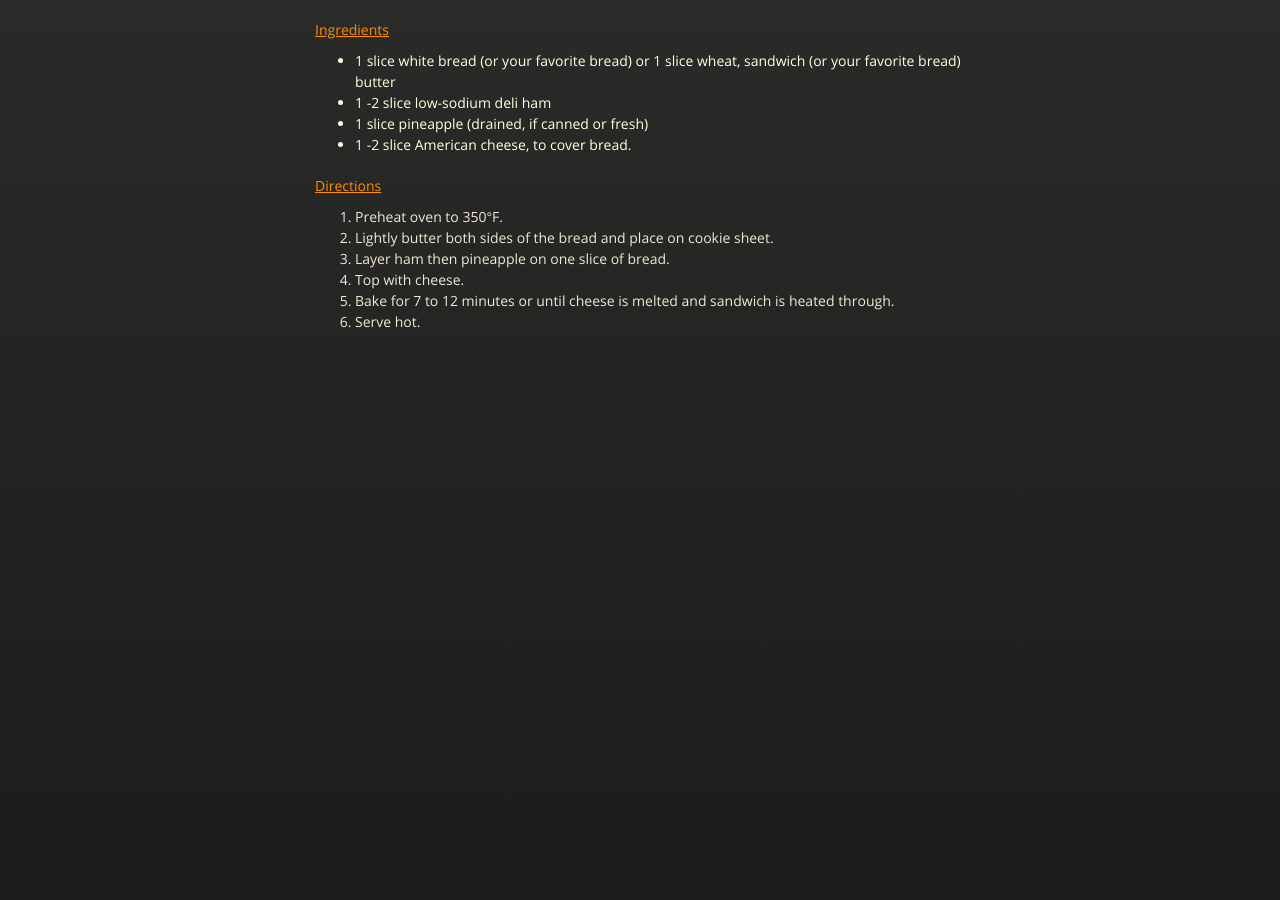
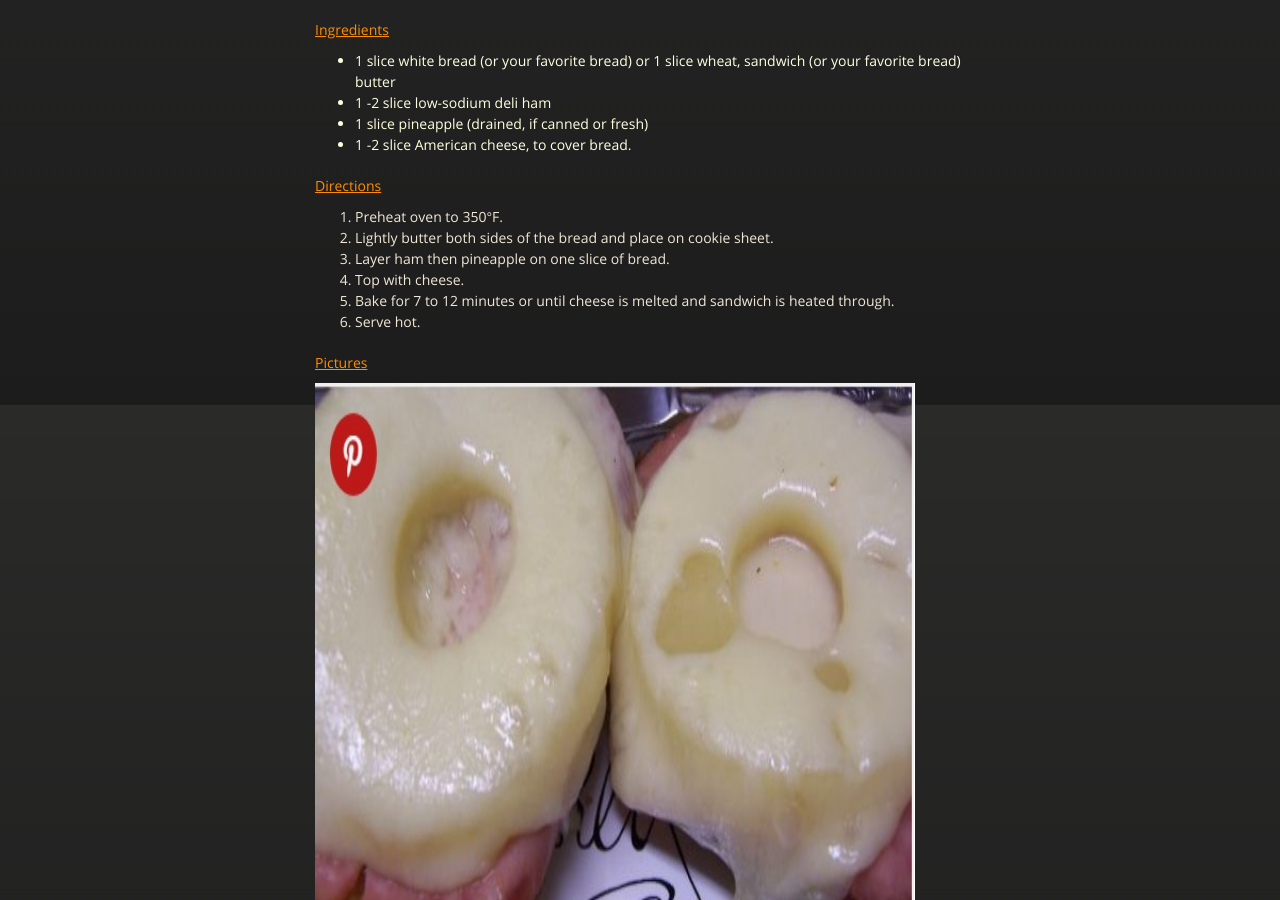
Before and after one commit to cmwillett/TheDigitalCookbook, a Jekyll site: the page built from Snacks/HawaiianToast.md, in a window 1280 px wide and 900 px high, scrolled down 495 px. Built offline with Jekyll 4.4.1, drawn with Linux system fonts in a browser that asks for light colours; nearby versions of some CDN libraries; before the commit the page ends 900 px from its top, so only the background shows below that.

Commit message:
added travis thomas

```diff
--- a/Snacks/HawaiianToast.md
+++ b/Snacks/HawaiianToast.md
@@ -19,3 +19,6 @@ butter
 4. Top with cheese.
 5. Bake for 7 to 12 minutes or until cheese is melted and sandwich is heated through.
 6. Serve hot.
+
+#### Pictures
+![]({{site.github.url}}/Snacks/Images/HawaiianToast.jpg){:height="600px" width="600px"}
```
Also changed, not shown: Snacks/Images/HawaiianToast.jpg (added).
